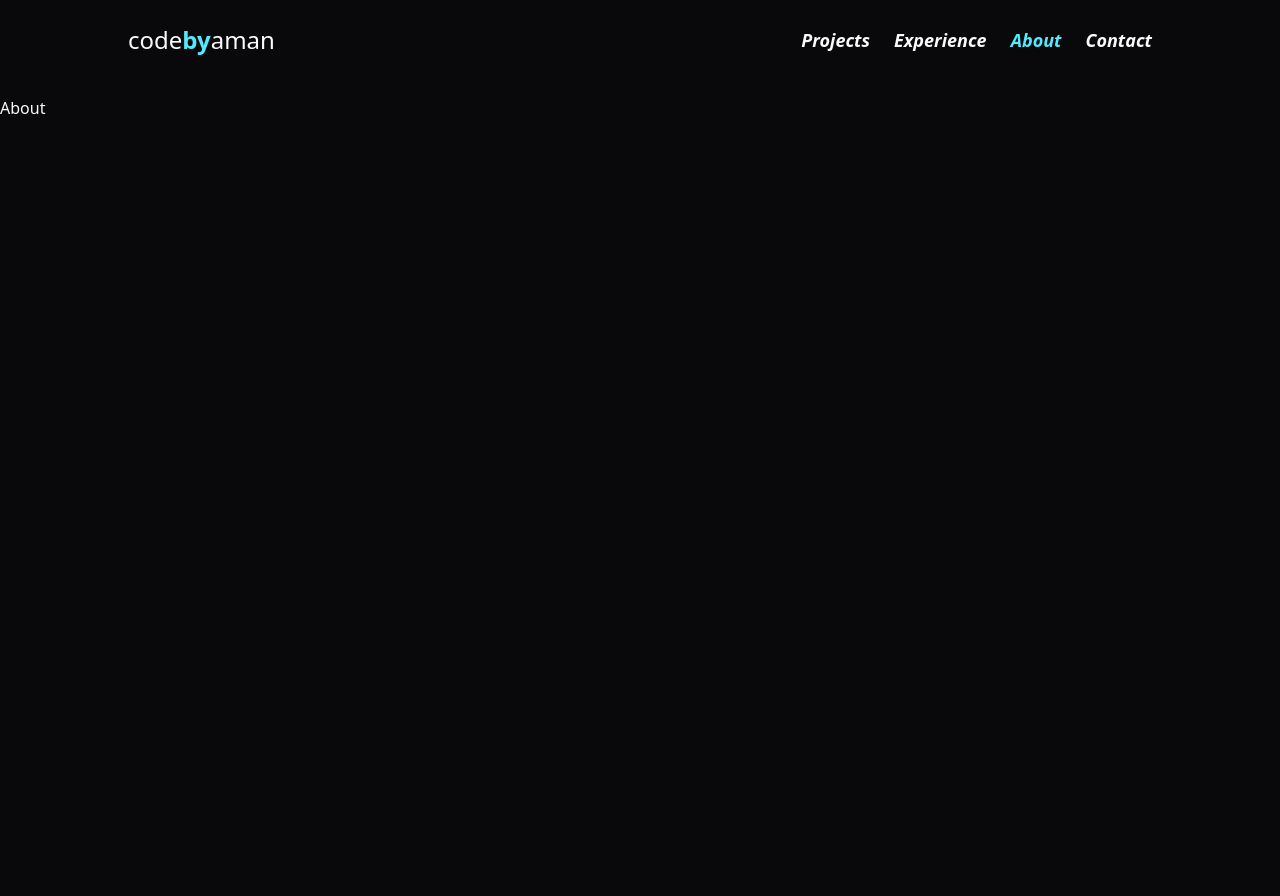
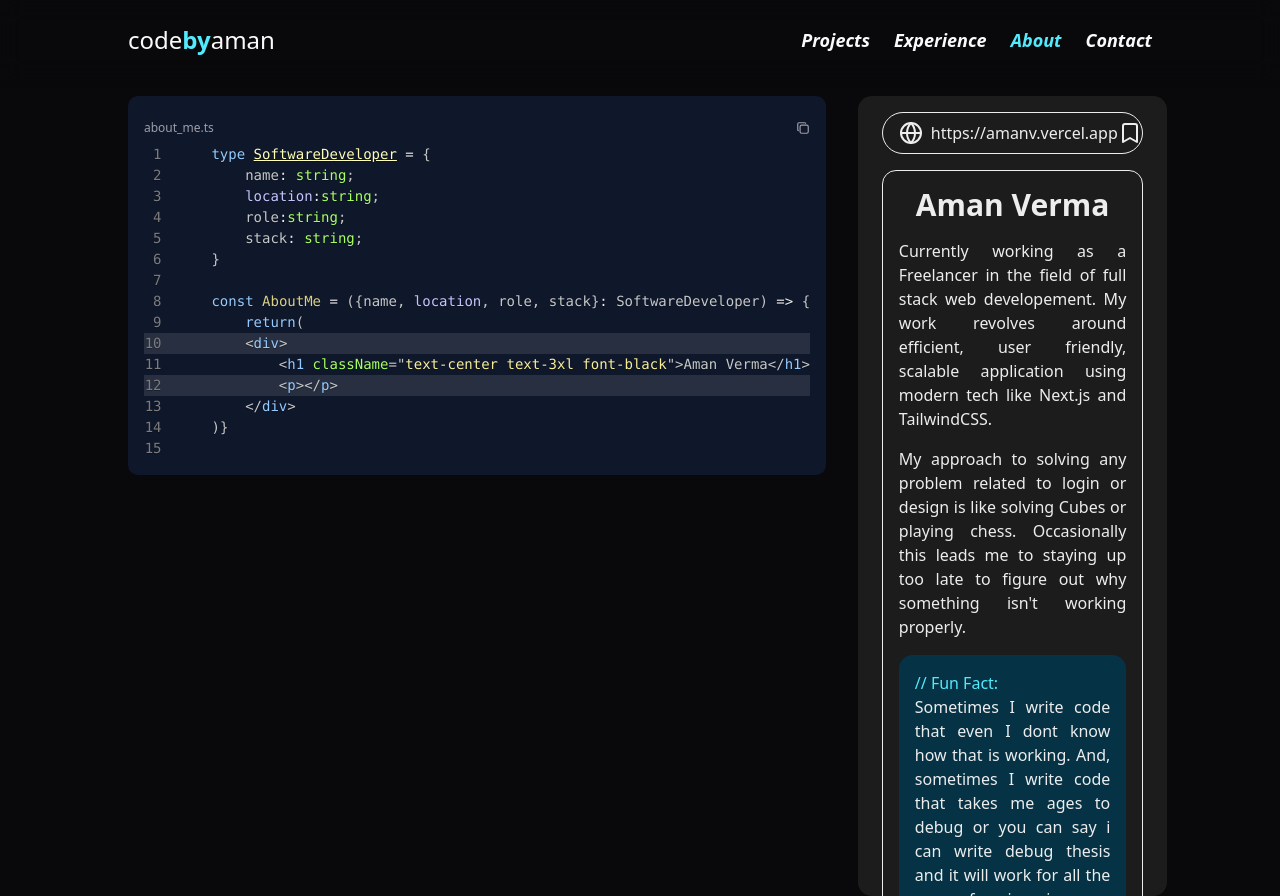
Before and after one commit to Amanv042/portfolio, a Next.js app: page /about in a window 1280 px wide. Before the commit the page ends 800 px from the top, so only its background shows below. Built offline with nearby package versions, Linux system fonts and the light colour scheme; a web font is replaced by a local one.

Commit message:
Added/about page

```diff
--- a/next.config.ts
+++ b/next.config.ts
@@ -2,7 +2,7 @@ import type { NextConfig } from "next";
 
 const nextConfig: NextConfig = {
 	images: {
-		domains: ["images.pexels.com", "api.microlink.io"],
+		domains: ["images.pexels.com", "api.microlink.io", "i.pravatar.cc"],
 	},
 
 	eslint: {
--- a/package.json
+++ b/package.json
@@ -14,6 +14,8 @@
 		"@radix-ui/react-slot": "^1.1.2",
 		"@react-spring/web": "^9.7.5",
 		"@react-three/fiber": "^9.0.0-alpha.8",
+		"@tabler/icons-react": "^3.31.0",
+		"@types/react-syntax-highlighter": "^15.5.13",
 		"axios": "^1.8.4",
 		"class-variance-authority": "^0.7.1",
 		"clsx": "^2.1.1",
@@ -28,6 +30,7 @@
 		"react": "^19.0.0",
 		"react-dom": "^19.0.0",
 		"react-hook-form": "^7.54.2",
+		"react-syntax-highlighter": "^15.6.1",
 		"tailwind-merge": "^3.0.2",
 		"tw-animate-css": "^1.2.4",
 		"vaul": "^1.1.2",
--- a/src/app/about/page.tsx
+++ b/src/app/about/page.tsx
@@ -1,3 +1,90 @@
+import { CodeBlock } from "@/components/ui/CodeBlock";
+import { techList } from "@/data/constant";
+import { Bookmark, Globe } from "lucide-react";
+
 export default function About() {
-	return <div>About</div>;
+	const code = `	type SoftwareDeveloper = {
+		name: string;
+		location:string;
+		role:string;
+		stack: string;
+	}
+
+	const AboutMe = ({name, location, role, stack}: SoftwareDeveloper) => {
+		return(
+		<div>
+			<h1 className="text-center text-3xl font-black">Aman Verma</h1>
+			<p></p>
+		</div>
+	)}
+	`;
+
+	return (
+		<section className="custom-container">
+			<div className="lg:flex gap-8 space-y-8">
+				<div className="max-w-3xl mx-auto w-full flex-1">
+					<CodeBlock language="tsx" filename="about_me.ts" highlightLines={[10, 12]} code={code} />
+				</div>
+				<div className="flex-1">
+					<div className="bg-[#1c1c1c] h-[800px] w-full rounded-xl overflow-y-scroll">
+						<div className="max-w-[95%] mx-auto lg:px-4 lg:py-4 px-2 py-4 text-[#ededed] space-y-4">
+							{/* Header */}
+							<div className="text-[#ededed]">
+								<div className="focus:outline-none border border-[#ededed] w-full px-4 py-2 rounded-full flex items-center justify-between">
+									<div className="flex items-center gap-2">
+										<span>
+											<Globe />
+										</span>{" "}
+										<div>https://amanv.vercel.app</div>
+									</div>
+									<div>
+										<Bookmark />
+									</div>
+								</div>
+							</div>
+
+							{/* content */}
+							<div className="border border-[#ededed] rounded-xl p-4 text-justify space-y-4 ">
+								<div className="space-y-4 ">
+									<h1 className="text-center text-3xl font-black">Aman Verma</h1>
+									<p>
+										Currently working as a Freelancer in the field of full stack web
+										developement. My work revolves around efficient, user friendly,
+										scalable application using modern tech like Next.js and TailwindCSS.
+									</p>
+									<p>
+										My approach to solving any problem related to login or design is like
+										solving Cubes or playing chess. Occasionally this leads me to staying
+										up too late to figure out why something isn't working properly.
+									</p>
+									<div className="bg-cyan-950 text-[#ededed] rounded-xl p-4">
+										<div className="text-cyan">// Fun Fact:</div>
+										<p>
+											Sometimes I write code that even I dont know how that is working.
+											And, sometimes I write code that takes me ages to debug or you
+											can say i can write debug thesis and it will work for all the
+											years of engineering.
+										</p>
+									</div>
+								</div>
+								<div className="space-y-4">
+									<h2>Core Technologies</h2>
+									<div className="flex flex-wrap gap-2">
+										{techList.map((tech) => (
+											<div
+												key={tech}
+												className="bg-cyan px-4 py-2 rounded-full text-[#313131] font-semibold"
+											>
+												{tech}
+											</div>
+										))}
+									</div>
+								</div>
+							</div>
+						</div>
+					</div>
+				</div>
+			</div>
+		</section>
+	);
 }
--- a/src/app/globals.css
+++ b/src/app/globals.css
@@ -136,6 +136,10 @@
 	@apply text-[#fafafa];
 }
 
+.focus-input-shadow {
+	@apply focus:shadow-[4px_4px_0px_#22d3ee];
+}
+
 @theme {
 	--animate-shine: shine 5s ease infinite;
 	--animate-wave: wave 5s ease infinite;
@@ -161,3 +165,23 @@
 		transform: rotate(10deg);
 	}
 }
+
+/* For Webkit browsers (Chrome, Edge, Safari) */
+::-webkit-scrollbar {
+	width: 8px;
+	height: 8px;
+}
+
+::-webkit-scrollbar-track {
+	background: #1e1e1e; /* Dark background */
+	border-radius: 10px;
+}
+
+::-webkit-scrollbar-thumb {
+	background: linear-gradient(45deg, #53eafd, #0e7490);
+	border-radius: 10px;
+}
+
+::-webkit-scrollbar-thumb:hover {
+	background: linear-gradient(45deg, #53eafd, #0e7490);
+}
--- a/src/app/layout.tsx
+++ b/src/app/layout.tsx
@@ -18,7 +18,7 @@ export default function RootLayout({
 		<html lang="en" suppressHydrationWarning>
 			<body className={`${poppins.variable} font-poppins antialiased`}>
 				<ThemeProvider attribute="class" defaultTheme="dark" enableSystem disableTransitionOnChange>
-					<header className="fixed top-0 w-full z-10 h-20">
+					<header className="fixed top-0 w-full z-10 h-20 backdrop-blur-md shadow-md">
 						<Navbar />
 					</header>
 					<main className="pt-24">{children}</main>
--- a/src/app/page.tsx
+++ b/src/app/page.tsx
@@ -1,38 +1,11 @@
+import { techList } from "@/data/constant";
+import { FlipWords } from "@/components/ui/FlipWords";
+import { LinkPreview } from "@/components/ui/LinkPreview";
 import BlurText from "@/components/ui/BlurText";
 import FadeContent from "@/components/ui/FadeContent";
-import { FlipWords } from "@/components/ui/FlipWords";
-import { LinkPreview } from "@/components/ui/LinkPreview";
 import Particles from "@/components/ui/Particles";
 import ShinyText from "@/components/ui/ShinyText";
 import SplitText from "@/components/ui/SplitText";
-
-const texts = [
-	"React.js",
-	"Tailwind",
-	"Node.js",
-	"Session",
-	"Javascript",
-	"CSS",
-	"SASS",
-	"SCSS",
-	"Express.js",
-	"MongoDB",
-	"Postgres",
-	"Next.js",
-	"Dom",
-	"Authentication",
-	"Firebase",
-	"REST APIs",
-	"DevTools",
-	"Postman",
-	"Cookies",
-	"Figma",
-	"Github",
-	"Vercel",
-	"Netlify",
-	"Web Vitals",
-	"mySql",
-];
 
 export default function Home() {
 	return (
@@ -42,7 +15,7 @@ export default function Home() {
 					<div>
 						<SplitText
 							text="<Hello World!/>"
-							className="lg:text-8xl md:test-5xl sm:text-5xl text-3xl font-semibold text-cyan"
+							className="lg:text-8xl md:test-5xl sm:text-5xl text-3xl font-black text-cyan"
 							delay={150}
 							animationFrom={{ opacity: 0, transform: "translate3d(0,50px,0)" }}
 							animationTo={{ opacity: 1, transform: "translate3d(0,0,0)" }}
@@ -62,7 +35,7 @@ export default function Home() {
 							<div className="flex">
 								<BlurText text="Expert in" animateBy="letters" delay={20} direction="bottom" />
 								<FadeContent duration={1700} delay={1500}>
-									<FlipWords words={texts} className="text-cyan font-bold " />
+									<FlipWords words={techList} className="text-cyan font-bold " />
 								</FadeContent>
 							</div>
 						</div>
--- a/src/components/Carousel.tsx
+++ b/src/components/Carousel.tsx
@@ -31,11 +31,11 @@ export function CarouselPlugin() {
 	const plugin = useRef(Autoplay({ delay: 2000 }));
 
 	return (
-		<Carousel plugins={[plugin.current]} className="w-full">
+		<Carousel plugins={[plugin.current]} className="w-full cursor-pointer">
 			<CarouselContent>
 				{imageArray.map((data, index) => (
 					<CarouselItem key={index}>
-						<div className="w-full h-[600px] rounded-lg overflow-hidden">
+						<div className="w-[90%] mx-auto h-[600px] rounded-lg overflow-hidden">
 							<Image
 								src={data.image}
 								alt={data.alternative}
--- /dev/null
+++ b/src/components/ui/CodeBlock.tsx
@@ -0,0 +1,102 @@
+"use client";
+import React from "react";
+import { Prism as SyntaxHighlighter } from "react-syntax-highlighter";
+import { atomDark } from "react-syntax-highlighter/dist/cjs/styles/prism";
+import { IconCheck, IconCopy } from "@tabler/icons-react";
+
+type CodeBlockProps = {
+	language: string;
+	filename: string;
+	highlightLines?: number[];
+} & (
+	| {
+			code: string;
+			tabs?: never;
+	  }
+	| {
+			code?: never;
+			tabs: Array<{
+				name: string;
+				code: string;
+				language?: string;
+				highlightLines?: number[];
+			}>;
+	  }
+);
+
+export const CodeBlock = ({ language, filename, code, highlightLines = [], tabs = [] }: CodeBlockProps) => {
+	const [copied, setCopied] = React.useState(false);
+	const [activeTab, setActiveTab] = React.useState(0);
+
+	const tabsExist = tabs.length > 0;
+
+	const copyToClipboard = async () => {
+		const textToCopy = tabsExist ? tabs[activeTab].code : code;
+		if (textToCopy) {
+			await navigator.clipboard.writeText(textToCopy);
+			setCopied(true);
+			setTimeout(() => setCopied(false), 2000);
+		}
+	};
+
+	const activeCode = tabsExist ? tabs[activeTab].code : code;
+	const activeLanguage = tabsExist ? tabs[activeTab].language || language : language;
+	const activeHighlightLines = tabsExist ? tabs[activeTab].highlightLines || [] : highlightLines;
+
+	return (
+		<div className="relative w-full rounded-lg bg-slate-900 p-4 font-mono text-sm">
+			<div className="flex flex-col gap-2">
+				{tabsExist && (
+					<div className="flex  overflow-x-auto">
+						{tabs.map((tab, index) => (
+							<button
+								key={index}
+								onClick={() => setActiveTab(index)}
+								className={`px-3 !py-2 text-xs transition-colors font-sans ${
+									activeTab === index ? "text-white" : "text-zinc-400 hover:text-zinc-200"
+								}`}
+							>
+								{tab.name}
+							</button>
+						))}
+					</div>
+				)}
+				{!tabsExist && filename && (
+					<div className="flex justify-between items-center py-2">
+						<div className="text-xs text-zinc-400">{filename}</div>
+						<button
+							onClick={copyToClipboard}
+							className="flex items-center gap-1 text-xs text-zinc-400 hover:text-zinc-200 transition-colors font-sans"
+						>
+							{copied ? <IconCheck size={14} /> : <IconCopy size={14} />}
+						</button>
+					</div>
+				)}
+			</div>
+			<SyntaxHighlighter
+				language={activeLanguage}
+				style={atomDark}
+				customStyle={{
+					margin: 0,
+					padding: 0,
+					background: "transparent",
+					fontSize: "0.875rem", // text-sm equivalent
+				}}
+				wrapLines={true}
+				showLineNumbers={true}
+				lineProps={(lineNumber) => ({
+					style: {
+						backgroundColor: activeHighlightLines.includes(lineNumber)
+							? "rgba(255,255,255,0.1)"
+							: "transparent",
+						display: "block",
+						width: "100%",
+					},
+				})}
+				PreTag="div"
+			>
+				{String(activeCode)}
+			</SyntaxHighlighter>
+		</div>
+	);
+};
--- /dev/null
+++ b/src/data/constant.ts
@@ -0,0 +1,43 @@
+export const techList = [
+	"React.js",
+	"Tailwind",
+	"Node.js",
+	"Session",
+	"Javascript",
+	"CSS",
+	"SASS",
+	"SCSS",
+	"Express.js",
+	"MongoDB",
+	"Postgres",
+	"Next.js",
+	"Dom",
+	"Authentication",
+	"Firebase",
+	"REST APIs",
+	"DevTools",
+	"Postman",
+	"Cookies",
+	"Figma",
+	"Github",
+	"CSS",
+	"SASS",
+	"SCSS",
+	"Express.js",
+	"MongoDB",
+	"Postgres",
+	"Next.js",
+	"Dom",
+	"Authentication",
+	"Firebase",
+	"REST APIs",
+	"DevTools",
+	"Postman",
+	"Cookies",
+	"Figma",
+	"Github",
+	"Vercel",
+	"Netlify",
+	"Web Vitals",
+	"mySql",
+];
```
Also changed, not shown: src/app/contact/page.tsx (+6 -5 lines), 1 other file (tests, documents, lock files or other folders).
